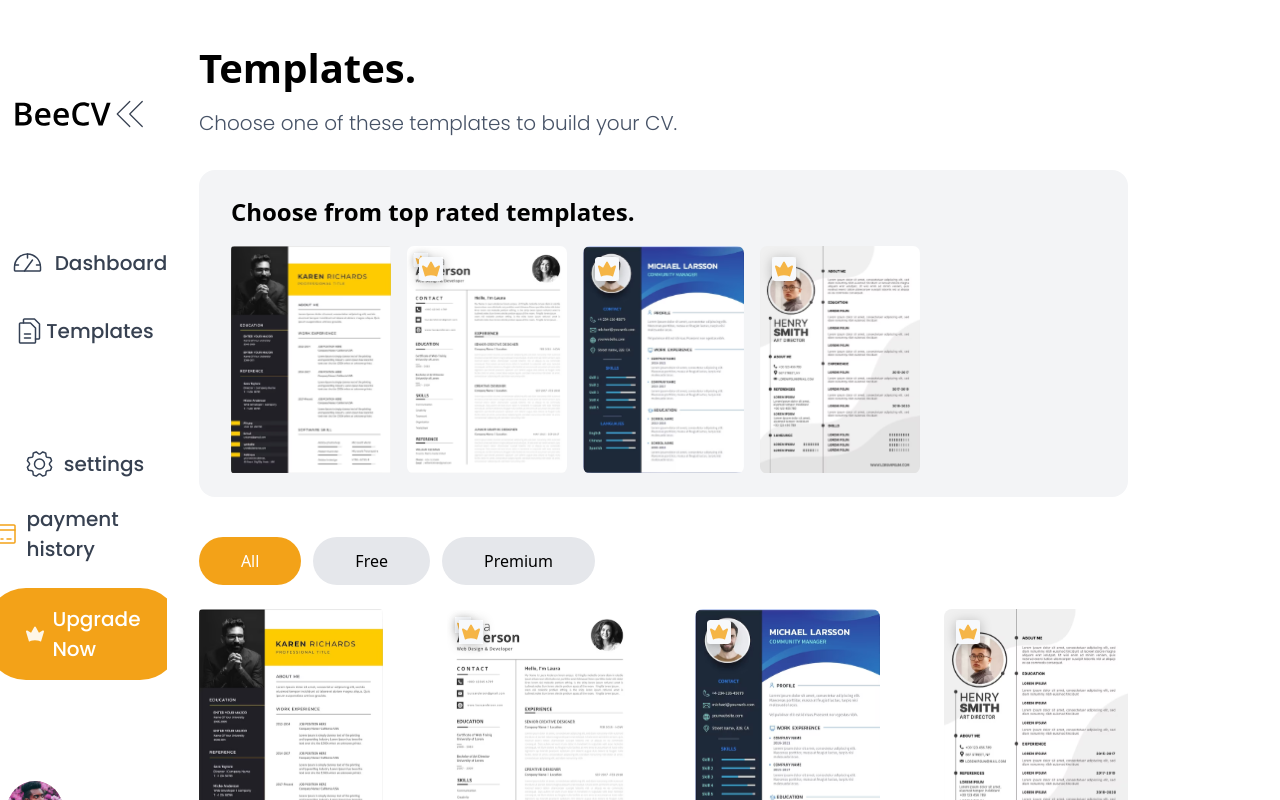
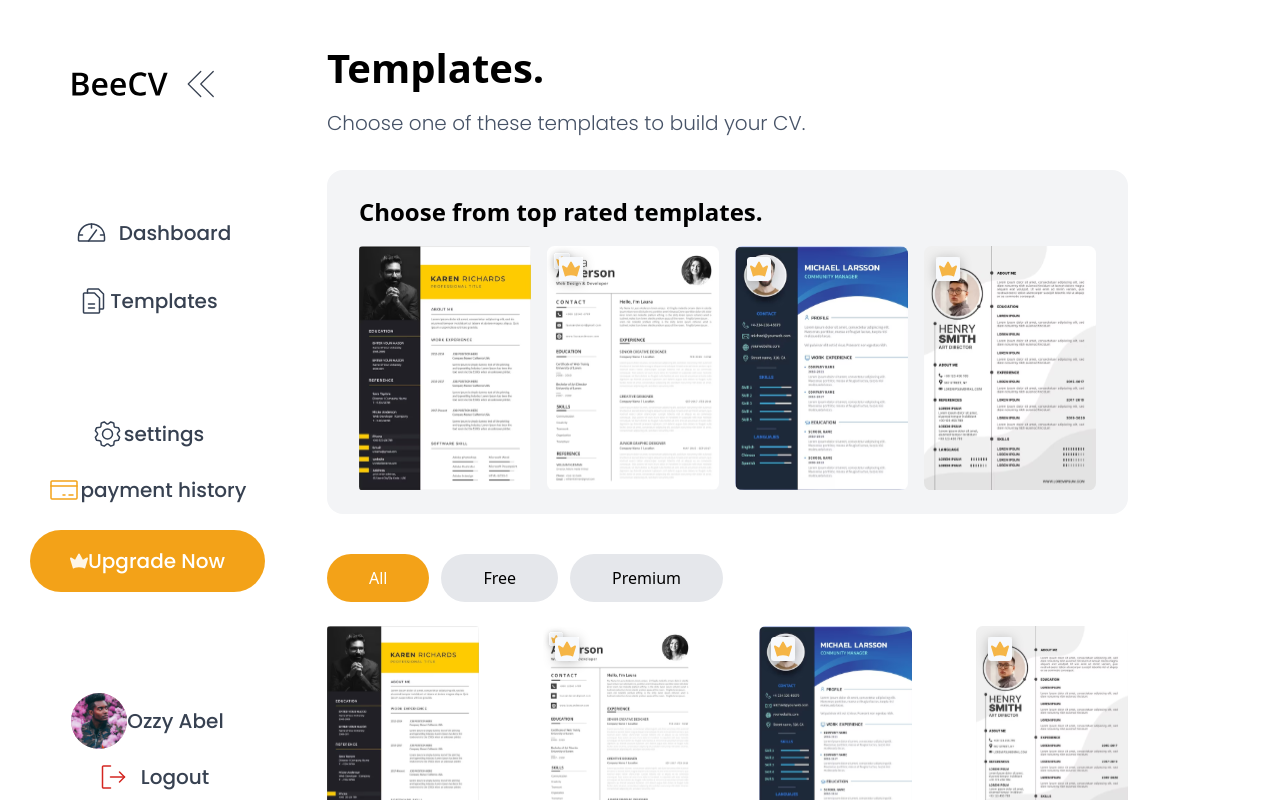
Before and after one commit to Lycan-Xx/test-4, a React (Vite) app: page /templates in a window 1280 px wide. Shown: the top 800 px of the page. Built offline with nearby package versions, Linux system fonts and the light colour scheme.

Commit message:
top-rated templates fix

```diff
--- a/src/components/Layout/SideNav.jsx
+++ b/src/components/Layout/SideNav.jsx
@@ -16,18 +16,22 @@ const SideNav = () => {
 
  return (
   <aside
-   className={` sidebar ${
+   className={` sidebar relative ${
     isSidebarOpen ? "sidebar-open" : "sidebar-closed"
-   } h-[100vh] flex flex-col justify-between items-center pt-[5%] font-poppins text-[20px] font-medium text-gray-700 gap-[101px] mt-0 transition-all duration-300 ease-in-out`}
+   } h-[100vh] flex flex-col justify-between items-center pt-[5%] px-[30px] font-poppins text-[20px] font-medium text-gray-700 gap-[101px] mt-0 transition-all duration-300 ease-in-out`}
   >
-   <div className="">
+   <div className="flex flex-col justify-center items-center">
     <button
      onClick={() => setIsSidebarOpen(!isSidebarOpen)}
      className="close-btn"
     >
      {isSidebarOpen ? "" : <PiCaretDoubleRightThin size={40} />}
     </button>
-    <div className="flex flex-row justify-between">
+    <div
+     className={` ${
+      isSidebarOpen ? "w-[150px] flex-row justify-between " : " "
+     } flex `}
+    >
      <img src={logo} className="logo" alt="Logo" />
      <button onClick={() => setIsSidebarOpen(!isSidebarOpen)}>
       {isSidebarOpen ? <PiCaretDoubleLeftThin size={40} /> : ""}
@@ -39,11 +43,12 @@ const SideNav = () => {
    <ul className="links flex flex-col gap-[24px]">
     {links.slice(0, 2).map((link) => {
      const { id, url, text, icon } = link
+     const isActive = activePage === id
      return (
       <li
        className={`gap-2 flex flex-row justify-center items-center rounded-full ${
-        activePage === id
-         ? "border-primary px-6 border-[1px] bg-primary bg-opacity-15 py-2 text-primary"
+        isActive
+         ? "border-primary p-3 border-[1px] bg-primary bg-opacity-15  text-primary"
          : ""
        }`}
        key={id}
@@ -53,7 +58,7 @@ const SideNav = () => {
         className="flex flex-row h-[100%] items-center justify-center mx-auto"
         to={url}
        >
-        <img src={icon} alt={text} />
+        <img className="" src={icon} alt={text} />
         {isSidebarOpen ? <p>{text}</p> : ""}
        </Link>
       </li>
@@ -65,10 +70,14 @@ const SideNav = () => {
    <ul className="links gap-[24px] flex flex-col">
     {links.slice(2, 5).map((link) => {
      const { id, url, text, icon } = link
+     const isActive = activePage === id
+
      return (
       <li
-       className={`flex flex-row justify-center items-center rounded-[40px] gap-[10px] ${
-        activePage === id ? "bg-activeLink border-primary border-[1px]" : ""
+       className={`gap-2 flex flex-row justify-center items-center rounded-full whitespace-nowrap ${
+        isActive
+         ? "border-primary p-3 border-[1px] bg-primary bg-opacity-15 text-primary"
+         : ""
        } ${id === 5 ? "bg-primary text-white md:px-[40px] md:py-[16px]" : ""}`}
        key={id}
        onClick={() => handleNavClick(id)}
@@ -78,7 +87,7 @@ const SideNav = () => {
         to={url}
        >
         <img
-         className="mr-[8px] max-w-[56px] max-h-[56px]"
+         className="max-w-[56px] max-h-[56px]"
          src={icon}
          alt={text}
         />
@@ -93,10 +102,12 @@ const SideNav = () => {
    <ul className="links">
     {links.slice(5, 7).map((link) => {
      const { id, url, text, icon } = link
+     const isActive = activePage === id
+
      return (
       <li
        className={`gap-2 flex flex-row justify-center items-center rounded-full ${
-        activePage === id ? "border-primary border-[1px] bg-activeLink" : ""
+        isActive ? "border-primary border-[1px] bg-activeLink" : ""
        }`}
        key={id}
        onClick={() => handleNavClick(id)}
--- a/src/components/TopRatedTemplates.jsx
+++ b/src/components/TopRatedTemplates.jsx
@@ -1,17 +1,64 @@
-import React from "react"
+import { useState } from "react"
+import { useTemplate } from "../context/TemplateContext"
 import { AllTemplates } from "../data/templates"
 import PremiumCrown from "../assets/premiumCrown.svg"
+import { BsArrowRight } from "react-icons/bs"
+import { CiZoomIn } from "react-icons/ci"
+import { Link } from "react-router-dom"
 
 const TopRatedTemplates = () => {
+ const [activeCV, setActiveCV] = useState("All")
+ const { setSelectedTemplate } = useTemplate()
+ const [isModalOpen, setIsModalOpen] = useState(false)
+ const [selectedImage, setSelectedImage] = useState("")
+
+ const handleTemplateSelect = (template) => {
+  setSelectedTemplate(template)
+ }
+
+ const handlePreviewClick = (imagePath) => {
+  setSelectedImage(imagePath)
+  setIsModalOpen(true)
+  console.log(imagePath)
+ }
+
+ const handleCloseModal = () => {
+  setIsModalOpen(false)
+  setSelectedImage("")
+ }
+ const handleButtonClick = (btn) => {
+  setActiveCV(btn)
+ }
  return (
   <section className="flex flex-row gap-4">
-   {AllTemplates.map((item) => {
+   {AllTemplates.slice(0, 4).map((item) => {
     return (
-     <div className="relative" key={item.id}>
-      {item.toprated && <img key={item.id} src={item.template} alt="" />}
+     <div className="relative group" key={item.id}>
+      <img
+       src={item.template}
+       onClick={() => handleTemplateSelect(item)}
+       alt=""
+      />
       {item.premium && (
        <img className="absolute top-0 left-0" src={PremiumCrown} alt="" />
       )}
+      <div className="absolute top-0 left-0 w-full h-full bg-black bg-opacity-0 group-hover:bg-opacity-50 flex flex-col justify-end items-center opacity-0 group-hover:opacity-100 transition-all duration-400 z-10 px-[10%] mx-auto pb-[10%] rounded-md">
+       <button
+        className="rounded-[30px] w-full py-[10px] flex items-center justify-center bg-white text-primary hover:bg-primary hover:text-white transition-colors duration-200"
+        onClick={() => {
+         handlePreviewClick(item.template)
+        }}
+       >
+        Preview <CiZoomIn className="ml-2" />
+       </button>
+       <Link
+        to="/create-cv/personal-details"
+        className="rounded-[30px] w-full py-[10px] flex items-center justify-center bg-white text-primary hover:bg-primary hover:text-white transition-colors duration-200 mt-4"
+        onClick={() => handleTemplateSelect(item)}
+       >
+        Use Template <BsArrowRight className="ml-2" />
+       </Link>
+      </div>
      </div>
     )
    })}
--- a/src/components/pages/Templates.jsx
+++ b/src/components/pages/Templates.jsx
@@ -113,8 +113,9 @@ const Templates = () => {
          >
           Preview <CiZoomIn className="ml-2" />
          </button>
-         <Link to="/create-cv/personal-details"
-          className="rounded-[30px] w-full py-[10px] flex items-center justify-center bg-white text-primary hover:bg-primary hover:text-white transition-colors duration-200 mt-4"
+         <Link
+          to="/create-cv/personal-details"
+          className="rounded-[30px] w-full py-[10px] px-[5px] flex items-center justify-center bg-white text-primary hover:bg-primary hover:text-white transition-colors duration-200 mt-4 whitespace-nowrap"
           onClick={() => handleTemplateSelect(item)}
          >
           Use Template <BsArrowRight className="ml-2" />
--- a/src/index.css
+++ b/src/index.css
@@ -18,7 +18,6 @@
 
  .sidebar {
   transition: width 0.3s ease, opacity 0.3s ease;
-  overflow: hidden;
  }
 
  .sidebar-closed {
@@ -27,11 +26,9 @@
  }
 
  .sidebar-open {
-  width: 250px;
-opacity: 1;
-}
-
-
+  width: 440px;
+  opacity: 1;
+ }
 
  bg-activeLink {
   border: 1px solid #f3a218;
```
